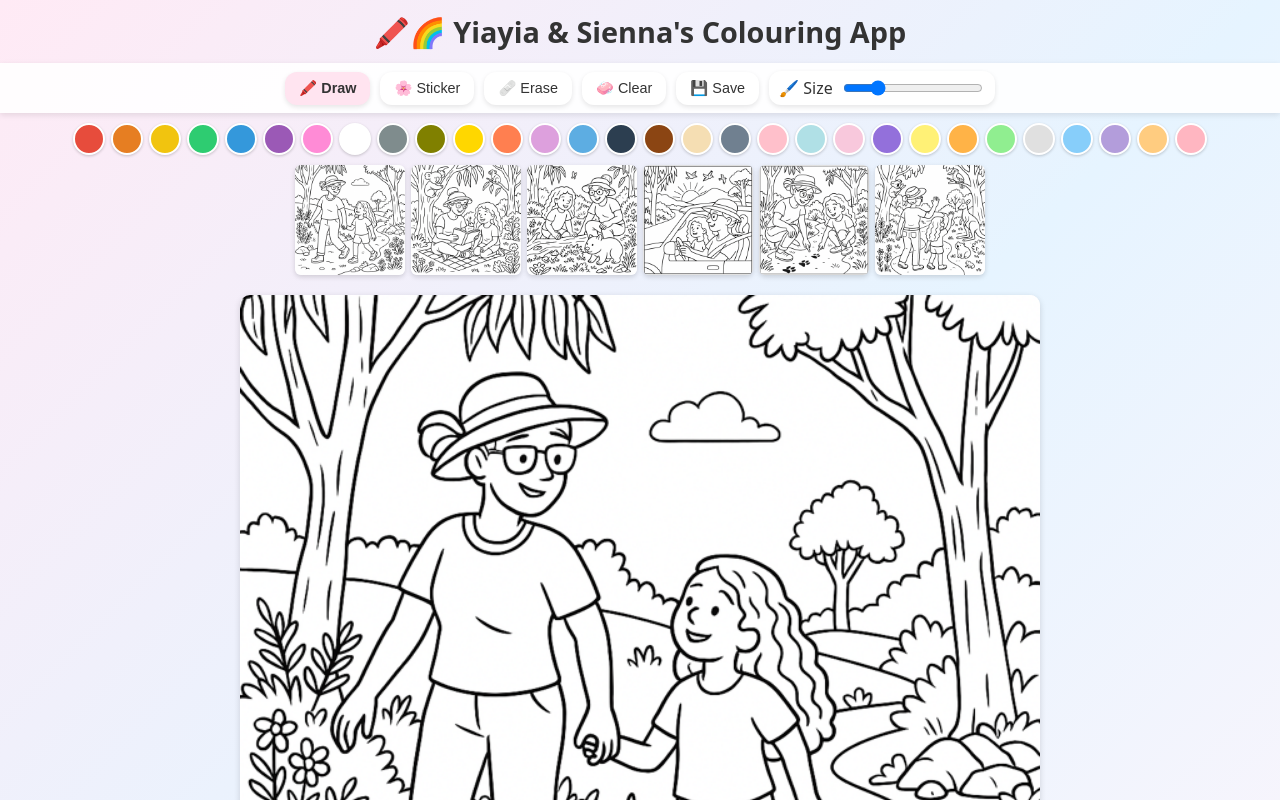
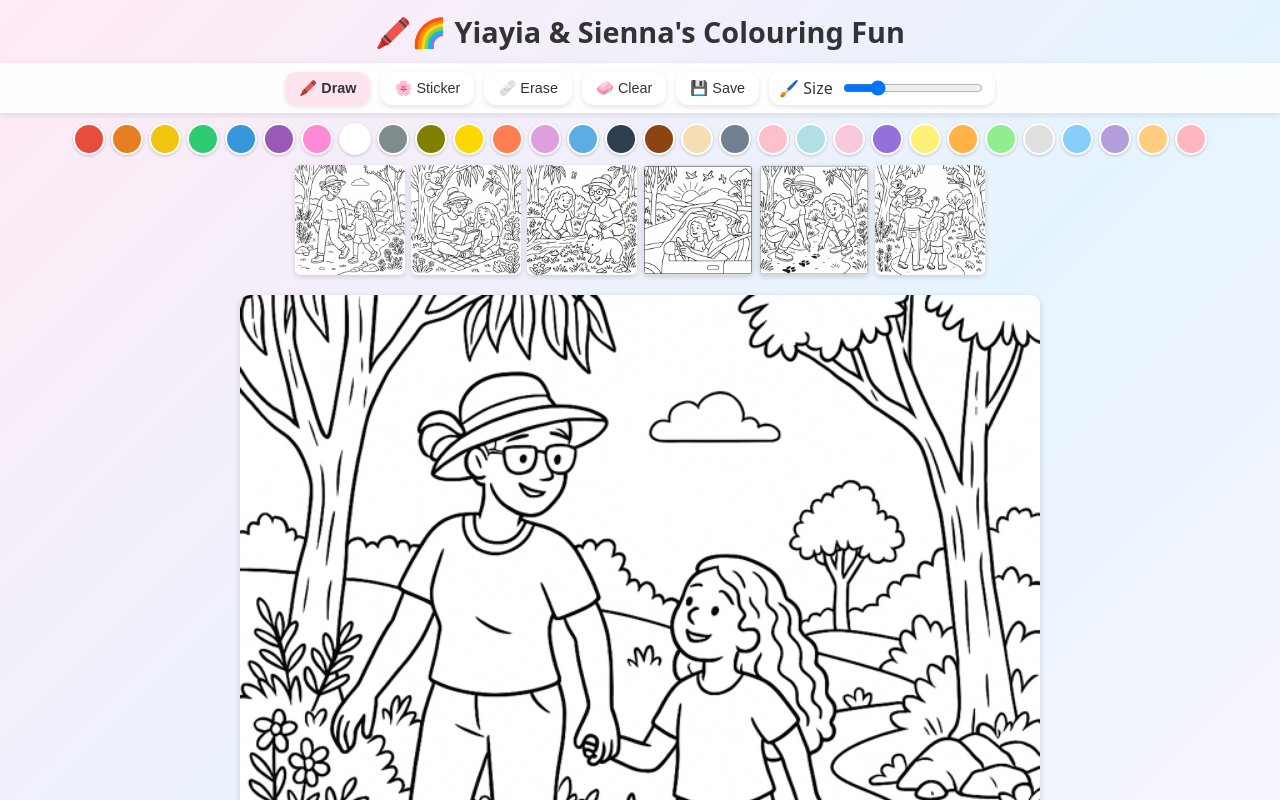
Before and after one commit to mizhelena/colouring-pages, a plain HTML site: page MizHelena_ColouringApp_v1.6.html in a window 1280 px wide. Shown: the top 800 px of the page. Drawn offline with Linux system fonts and the light colour scheme.

Commit message:
Update MizHelena_ColouringApp_v1.6.html

```diff
--- a/MizHelena_ColouringApp_v1.6.html
+++ b/MizHelena_ColouringApp_v1.6.html
@@ -3,7 +3,7 @@
 <head>
 <meta charset="UTF-8">
 <meta name="viewport" content="width=device-width,initial-scale=1">
-<title>Yiayia & Sienna's Colouring App</title>
+<title>Yiayia & Sienna's Colouring Fun</title>
 <style>
  html,body{
    margin:0; font-family:'Poppins',system-ui,sans-serif;
@@ -51,7 +51,7 @@
 </head>
 <body>
 <header>
- <h1>🖍️🌈 Yiayia & Sienna's Colouring App</h1>
+ <h1>🖍️🌈 Yiayia & Sienna's Colouring Fun</h1>
 </header>
 
 <div id="toolbar">
```
